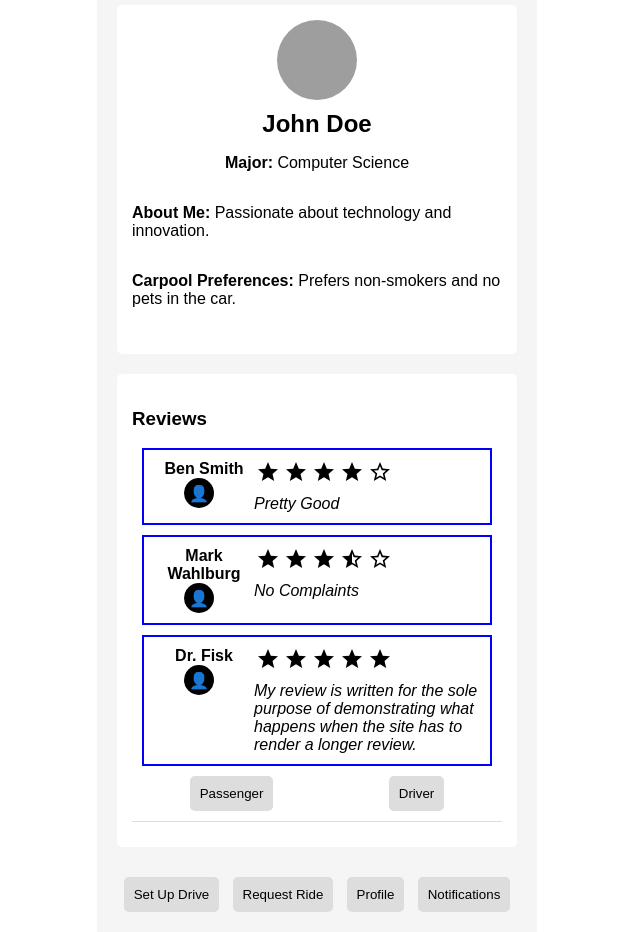
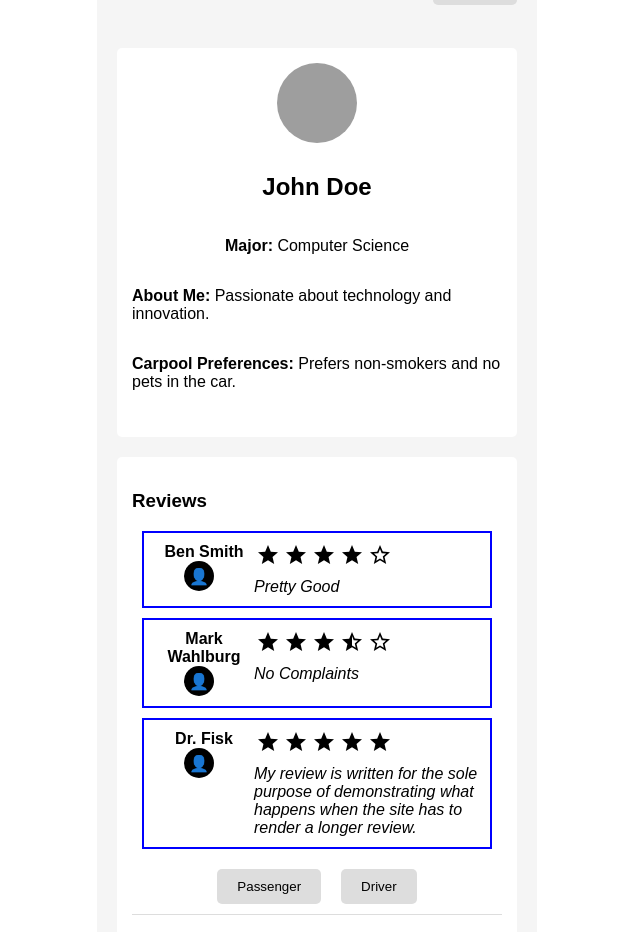
Before and after one commit to COS420-Fall23/Team-G, a React (Create React App) app: page /ProfilePage in a window 1280 px wide. Shown: the part 80-1012 px from the top of the page, without its empty margins (323-963 px from the left). Built offline with nearby package versions, Linux system fonts and the light colour scheme.

Commit message:
Seperated ProfilePage formatting into .css

```diff
--- /dev/null
+++ b/src/Home Dashboard/ProfilePage.css
@@ -0,0 +1,108 @@
+/*
+ * Filename: c:\Users\20neu\Desktop\COS420\Team-G\src\Home Dashboard\ProfilePage.css
+ * Path: c:\Users\20neu\Desktop\COS420\Team-G
+ * Created Date: Wednesday, November 15th 2023, 10:11:35 am
+ * Author: David Neufeld
+ *
+ * Copyright (c) 2023 Your Company
+ */
+/* ProfilePage.css */
+
+.profile-page {
+    font-family: Arial;
+    padding: 20px;
+    background-color: #f5f5f5;
+    max-width: 400px;
+    margin: auto;
+}
+
+.header {
+    display: flex;
+    justify-content: space-between;
+    align-items: center;
+    margin-bottom: 20px;
+}
+
+.edit-profile-button {
+    background-color: #ddd;
+    border: none;
+    border-radius: 5px;
+    padding: 10px;
+}
+
+.user-section {
+    background-color: #fff;
+    border-radius: 5px;
+    padding: 15px;
+    margin-bottom: 20px;
+}
+
+.user-info {
+    display: flex;
+    flex-direction: column;
+    align-items: center;
+    margin-bottom: 15px;
+}
+
+.user-image {
+    width: 80px;
+    height: 80px;
+    border-radius: 50%;
+    background-color: #9e9e9e;
+    margin-bottom: 10px;
+}
+
+.reviews-section {
+    background-color: #fff;
+    border-radius: 5px;
+    padding: 15px;
+}
+
+.reviews-header {
+    border-bottom: 1px solid #DDD;
+    padding-bottom: 10px;
+    margin-bottom: 20px;
+}
+
+.reviews-container {
+    margin-bottom: 20px;
+}
+
+.no-reviews-container {
+    text-align: center;
+    padding: 20px;
+    background: #E3F2FD;
+    border-radius: 5px;
+}
+
+.carpool-preference-buttons {
+    display: flex;
+    justify-content: center;
+    margin-top: 20px;
+}
+
+.passenger-button,
+.driver-button {
+    background-color: #ddd;
+    border: none;
+    border-radius: 5px;
+    padding: 10px 20px;
+    margin: 0 10px;
+}
+
+.navigation {
+    display: flex;
+    justify-content: space-between;
+    margin-top: 20px;
+}
+
+.set-up-drive-button,
+.request-ride-button,
+.profile-button,
+.notifications-button {
+    background-color: #ddd;
+    border: none;
+    border-radius: 5px;
+    padding: 10px 20px;
+    margin: 0 5px;
+}
--- a/src/Home Dashboard/ProfilePage.jsx
+++ b/src/Home Dashboard/ProfilePage.jsx
@@ -1,5 +1,6 @@
 import React from 'react';
 import Review from './Review.jsx'
+import './ProfilePage.css';
 const UserInformation = {
   name: 'John Doe',
   major: 'Computer Science',
@@ -13,54 +14,49 @@ const UserInformation = {
 };
 
 const ProfilePage = () => {
-  //this.UserInformation=UserInformation
   return (
-    <div style={{ fontFamily: 'Arial', padding: '20px', backgroundColor: '#f5f5f5', maxWidth: '400px', margin: 'auto' }}>
-
-      <header style={{ display: 'flex', justifyContent: 'space-between', alignItems: 'center', marginBottom: '20px' }}>
-        <h1 style={{ margin: 0 }}>Profile</h1>
-        <button style={{ backgroundColor: '#ddd', border: 'none', borderRadius: '5px', padding: '10px' }}>Edit Profile</button>
+    <div className="profile-page">
+      <header className="header">
+        <h1>Profile</h1>
+        <button className="edit-profile-button">Edit Profile</button>
       </header>
 
-      <section style={{ backgroundColor: '#fff', borderRadius: '5px', padding: '15px', marginBottom: '20px' }}>
-        <div style={{ display: 'flex', flexDirection: 'column', alignItems: 'center', marginBottom: '15px' }}>
-          <div style={{ width: '80px', height: '80px', borderRadius: '50%', backgroundColor: '#9e9e9e', marginBottom: '10px' }}></div>
-          <h2 style={{ margin: '0' }}>{UserInformation.name}</h2>
-          <p> <strong>Major:</strong> {UserInformation.major}</p>
+      <section className="user-section">
+        <div className="user-info">
+          <div className="user-image"></div>
+          <h2>{UserInformation.name}</h2>
+          <p><strong>Major:</strong> {UserInformation.major}</p>
           <p><strong>About Me:</strong> {UserInformation.aboutMeText}</p>
           <p><strong>Carpool Preferences:</strong> {UserInformation.preferences}</p>
         </div>
       </section>
 
-      <section style={{ backgroundColor: '#fff', borderRadius: '5px', padding: '15px' }}>
-        <div style={{ borderBottom: '1px solid #ddd', paddingBottom: '10px', marginBottom: '10px' }}>
+      <section className="reviews-section">
+        <div className="reviews-header">
           <h3>Reviews</h3>
           {UserInformation.reviews.length > 0 ? (
-            <h3>Carpool Preferences</h3>,
-            <div>
+            <div className="reviews-container">
               {UserInformation.reviews.map((review, index) => (
-                /* ToDo: Edit so that each of these draws the review component */
-                <Review key = {index} name = {review.name} rating = {review.rating} reviewText={review.text} /> //Pass props to the review component
+                <Review key={index} name={review.name} rating={review.rating} reviewText={review.text} />
               ))}
-              </div>
+            </div>
           ) : (
-            <div style={{ textAlign: 'center', padding: '20px', backgroundColor: '#e3f2fd', borderRadius: '5px' }}>
-            No Reviews Yet
+            <div className="no-reviews-container">
+              No Reviews Yet
             </div>
           )}
-          <div style={{ display: 'flex', justifyContent: 'space-around' }}>
-            <button style={{ backgroundColor: '#ddd', border: 'none', borderRadius: '5px', padding: '10px' }}>Passenger</button>
-            <button style={{ backgroundColor: '#ddd', border: 'none', borderRadius: '5px', padding: '10px' }}>Driver</button>
+          <div className="carpool-preference-buttons">
+            <button className="passenger-button">Passenger</button>
+            <button className="driver-button">Driver</button>
           </div>
         </div>
-
       </section>
 
-      <nav style={{ display: 'flex', justifyContent: 'space-around', alignItems: 'center', marginTop: '30px' }}>
-        <button style={{ backgroundColor: '#ddd', border: 'none', borderRadius: '5px', padding: '10px' }}>Set Up Drive</button>
-        <button style={{ backgroundColor: '#ddd', border: 'none', borderRadius: '5px', padding: '10px' }}>Request Ride</button>
-        <button style={{ backgroundColor: '#ddd', border: 'none', borderRadius: '5px', padding: '10px' }}>Profile</button>
-        <button style={{ backgroundColor: '#ddd', border: 'none', borderRadius: '5px', padding: '10px' }}>Notifications</button>
+      <nav className="navigation">
+        <button className="set-up-drive-button">Set Up Drive</button>
+        <button className="request-ride-button">Request Ride</button>
+        <button className="profile-button">Profile</button>
+        <button className="notifications-button">Notifications</button>
       </nav>
     </div>
   );
```
